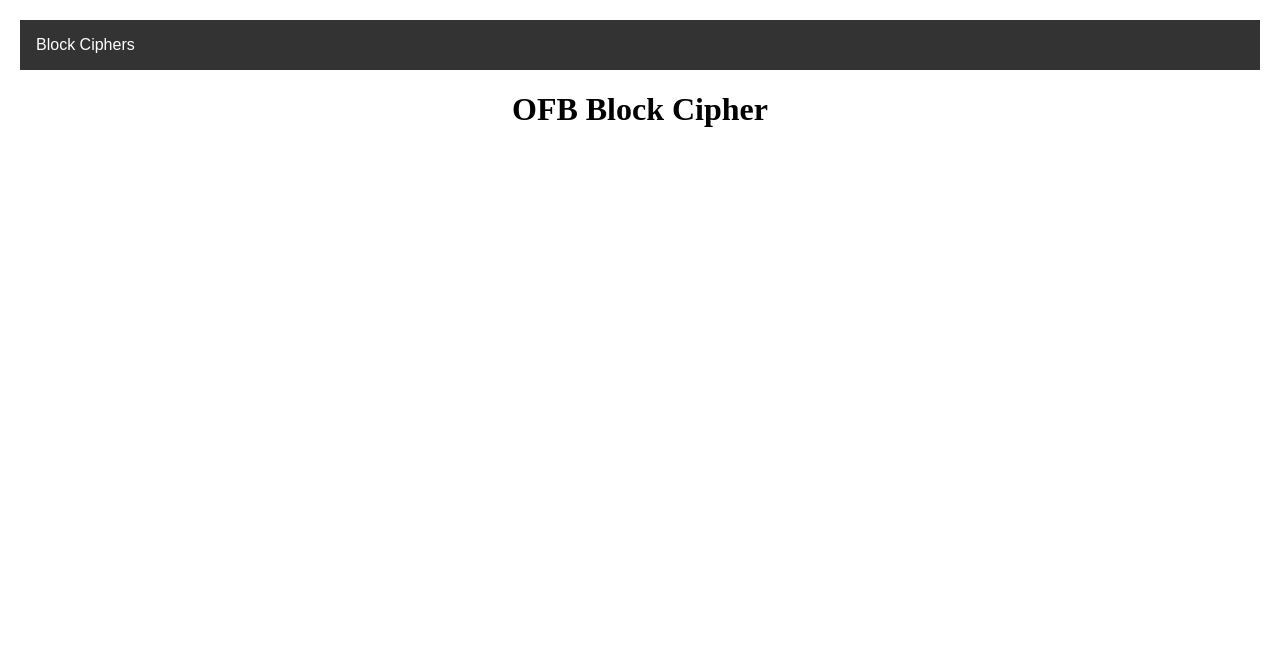
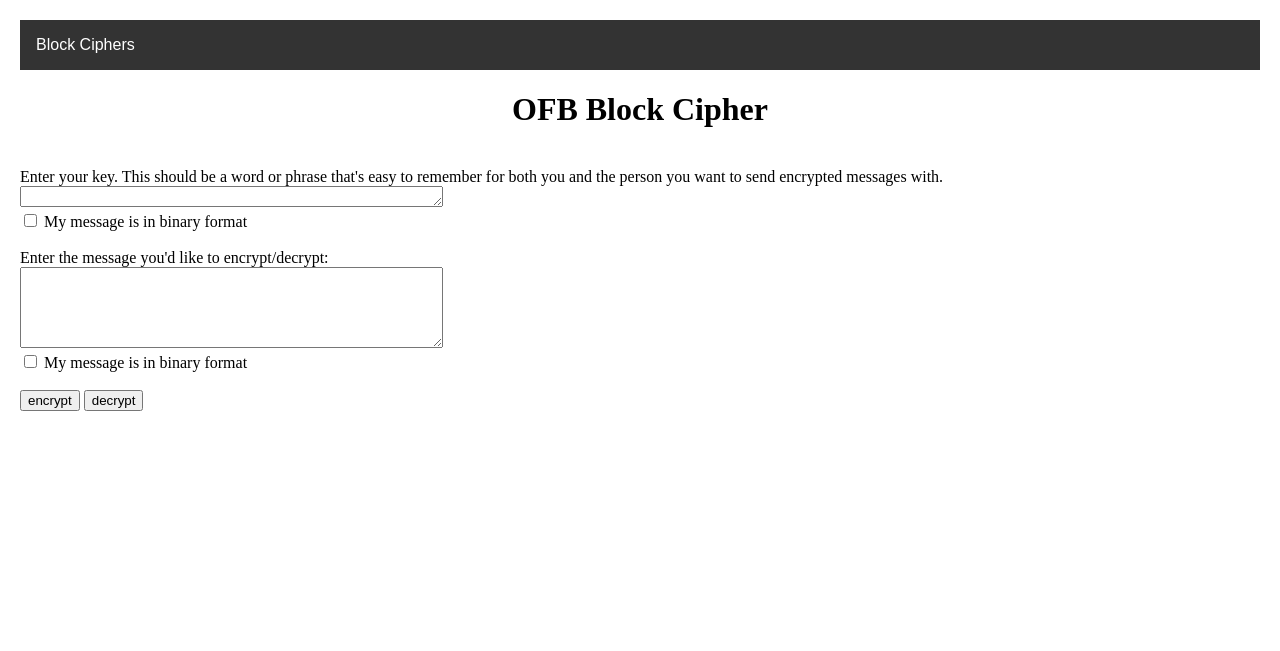
Before and after one commit to seescoto/cs406, a Flask app: page /OFB in a window 1280 px wide. Shown: the top 651 px of the page. Run offline with Flask 3, Linux system fonts and the light colour scheme.

Commit message:
ofb basics done

```diff
--- a/app.py
+++ b/app.py
@@ -163,6 +163,35 @@ def OFB():
     return render_template('OFB.html', topbar=topbar)
 
 
+@app.route('/OFB-enc-dec', methods=['POST'])
+def OFBEncDec():
+    # get plaintext & key and store if either is in binary format
+    message = request.form.get('inputText')
+    key = request.form.get('key')
+    binaryMessage = request.form.get('binaryInput')
+    binaryKey = request.form.get('binaryKey')
+    encryption = {}
+
+    # only call function if has actual values
+    if (message and key):
+        # if encrypting
+        if request.form.get('submitButton') == "encrypt":
+            resultTextBinary = schemes.encryptOFB(
+                key, message, binK=binaryKey, binM=binaryMessage)
+            resultTextReg = util.binaryStringToString(resultTextBinary)
+        # else are decrypting
+        else:
+            resultTextBinary = schemes.decryptOFB(
+                key, message, binK=binaryKey, binC=binaryMessage)
+            resultTextReg = util.binaryStringToString(resultTextBinary)
+
+        # save all data in a dict to keep and display
+        encryption = {"message": message, "key": key,
+                      "resultTextBinary": resultTextBinary, "resultTextReg": resultTextReg}
+
+    return render_template('OFB.html', topbar=topbar, encryption=encryption)
+
+
 @app.route('/RSA')
 def RSA():
     return render_template('RSA.html', topbar=topbar)
--- a/templates/OFB.html
+++ b/templates/OFB.html
@@ -11,5 +11,84 @@
 	<body>
 		{%include 'nav.html' %}
 		<h1>OFB Block Cipher</h1>
+
+		<form action="/OFB-enc-dec" method="post">
+			<br />
+			<label for="key">
+				Enter your key. This should be a word or phrase that's easy to
+				remember for both you and the person you want to send encrypted
+				messages with.
+			</label>
+			<br />
+			<textarea id="key" name="key" rows="1" cols="50"></textarea>
+			<br />
+
+			<input type="checkbox" id="binaryKey" name="binaryKey" value=True>
+			<label for="binaryKey"> My message is in binary format </label><br>
+			<br>
+
+			<label for="input_text">
+				Enter the message you'd like to encrypt/decrypt:
+			</label>
+			<br />
+			<textarea id="inputText" name="inputText" rows="5" cols="50"></textarea>
+			<br />
+
+			<input type="checkbox" id="binaryInput" name="binaryInput" value=True>
+  			<label for="binaryInput"> My message is in binary format </label><br>
+
+			</br>
+
+			<input type="submit" name="submitButton" value="encrypt" />
+			<input type="submit" name="submitButton" value="decrypt" />
+
+		</form>
+
+		{% if encryption %}
+			<h2>Your encrypted/decrypted text</h2>
+
+			<p>
+				Note: not all ASCII values are printable using text, so if you're encrypting text,
+				your ciphertext on the right (the text version) may look weird. The binary representation
+				on the left is what you should copy and paste if you'd like to decrypt it.
+			</p>
+
+			<div class="container">
+				<div class="column">
+					<center>
+						<h3>Binary</h3>
+						<div class="box">
+							{{encryption['resultTextBinary']}}
+						</div>
+						<br>
+						<button onclick="copyText(`{{ encryption['resultTextBinary'] }}`)">Copy to clipboard</button>
+						<br />
+					</center>
+				</div>
+
+				<div class="column">
+					<center>
+						<h3>Text</h3>
+						<div class="box">
+							{{encryption['resultTextReg']}}
+						</div>
+						<br>
+						<button onclick="copyText(`{{ encryption['resultTextReg'] }}`)">Copy to clipboard</button>
+						<br />
+					</center>
+				</div>
+			</div>
+
+			<script>
+				function copyText(txt) {
+					// copy txt into clipboard
+					// put txt in format `{{ TXT }}` if you want the value of the variable not a string literal
+					navigator.clipboard.writeText(txt);
+				}
+			</script>
+
+		{% endif %}
+
+		<br><br><br>
 	</body>
 </html>
```
Also changed, not shown: src/schemes.py (+66 -0 lines), tests/testOFB.py (added, +63 -0 lines).
